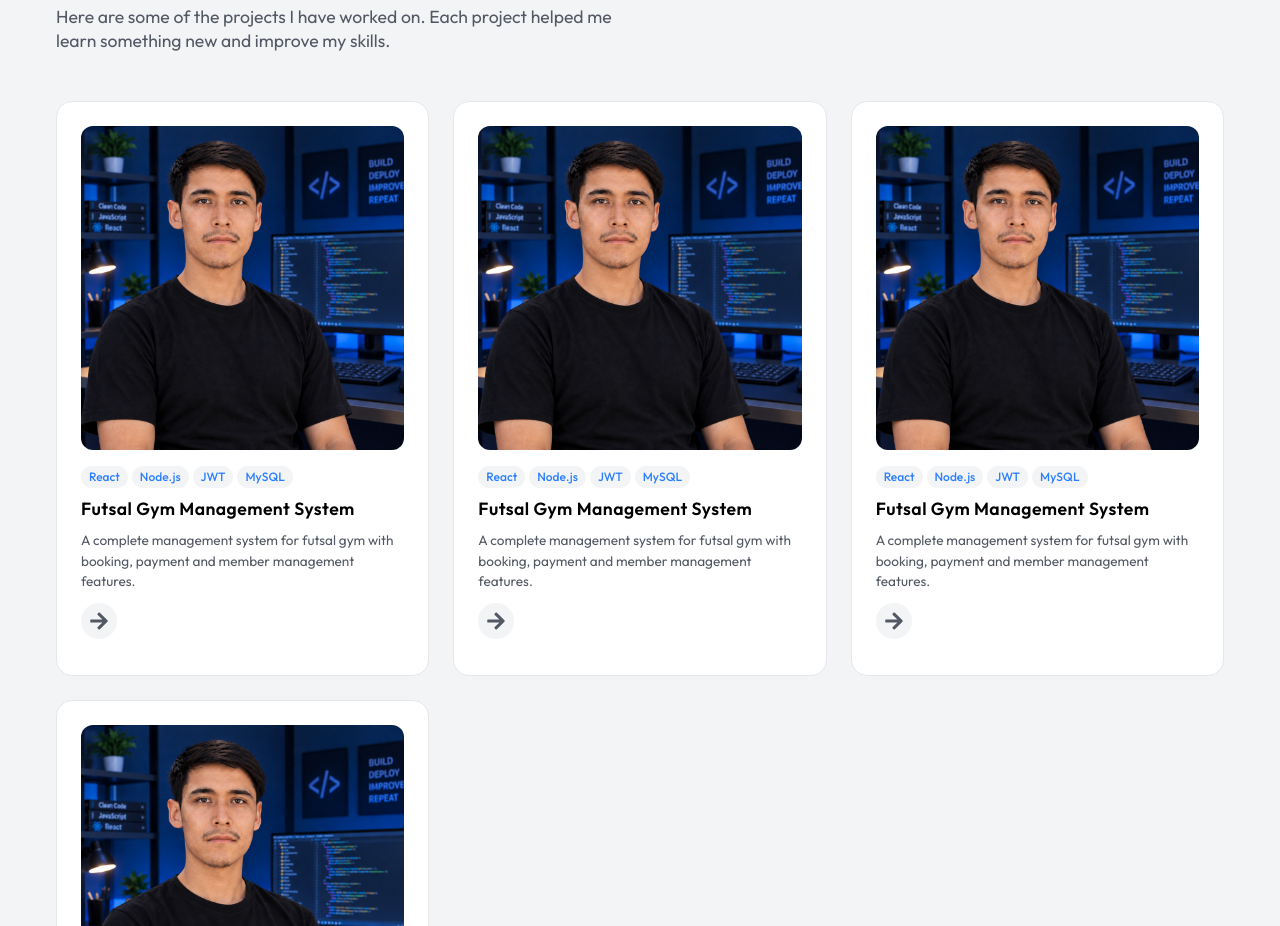
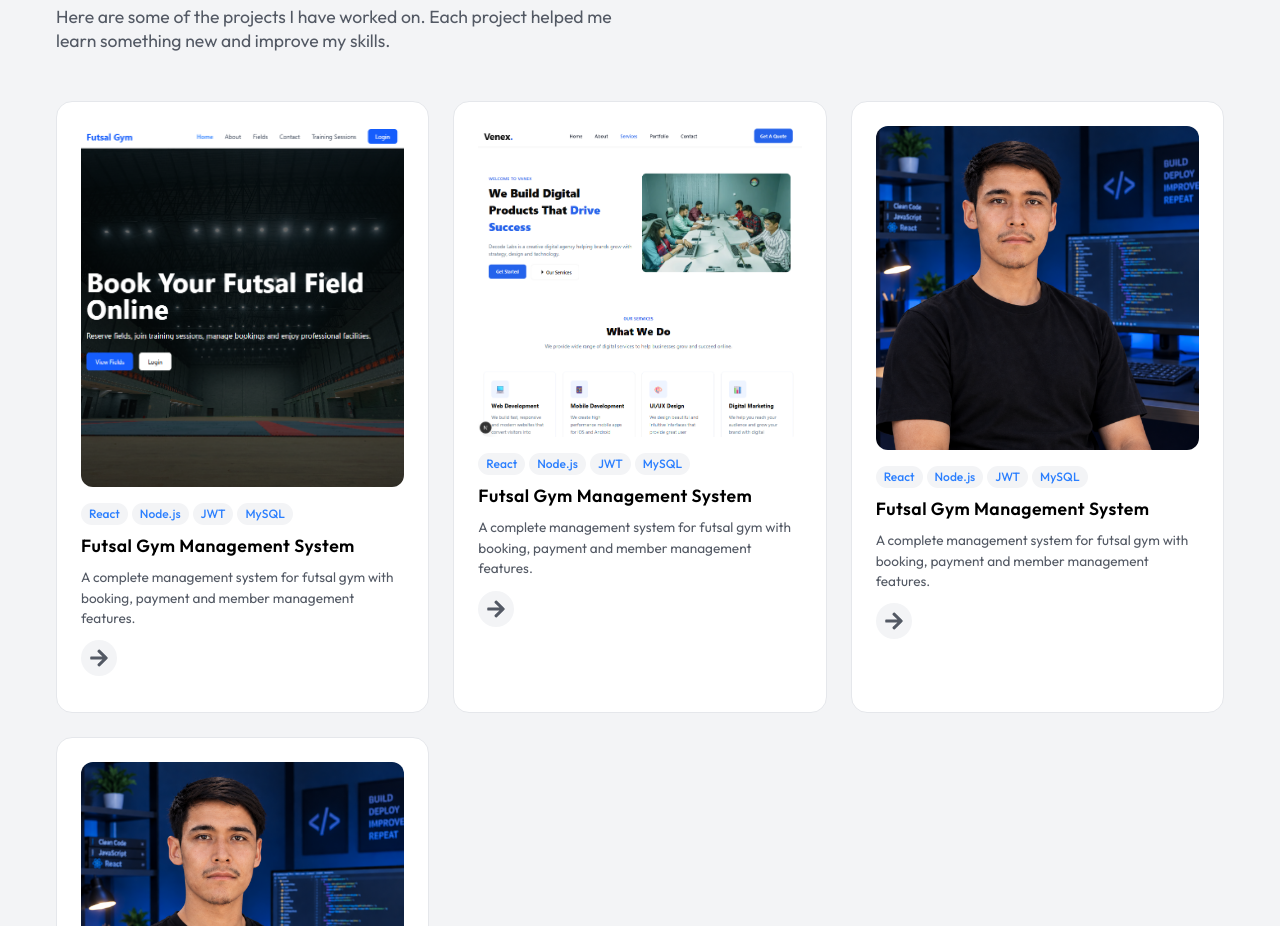
Before and after one commit to Rahmatullah2004/Portfolio, a Next.js app: page / in a window 1280 px wide. Shown: the part 4400-5326 px from the top of the page. Built offline with nearby package versions, Linux system fonts and the light colour scheme.

Commit message:
the images of 2 projects added

```diff
--- a/src/features/projects/ProjectsPage.tsx
+++ b/src/features/projects/ProjectsPage.tsx
@@ -5,7 +5,7 @@
 const projects = [
   {
     id: 1,
-    image: "about.png",
+    image: "futsal.png",
     thechnologies: ["React", "Node.js", "JWT", "MySQL"],
     title: "Futsal Gym Management System",
     description:
@@ -13,7 +13,7 @@
   },
   {
     id: 2,
-    image: "about.png",
+    image: "vanix.png",
     thechnologies: ["React", "Node.js", "JWT", "MySQL"],
     title: "Futsal Gym Management System",
     description:
```
Also changed, not shown: public/images/futsal.png (added), public/images/vanix.png (added).
